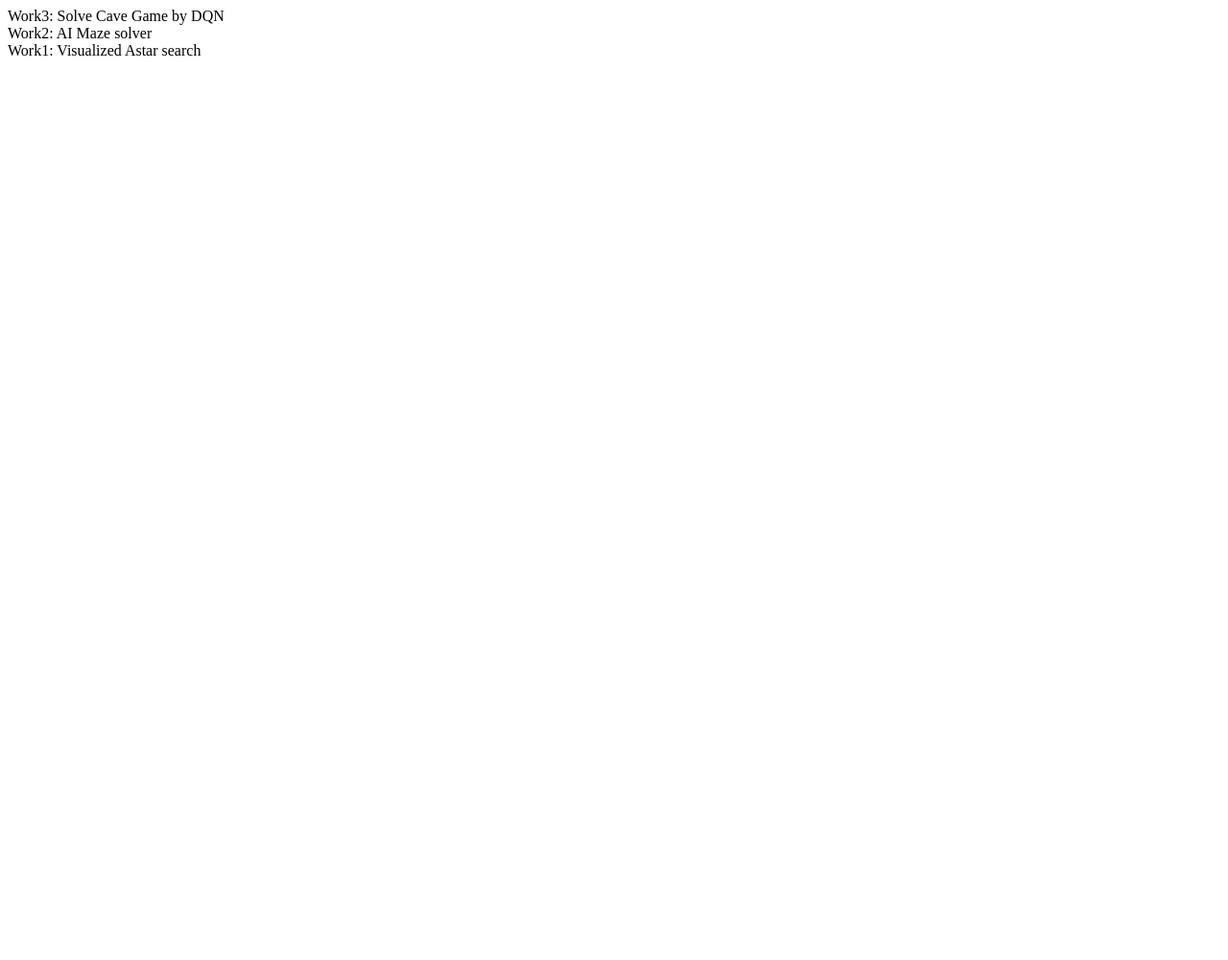
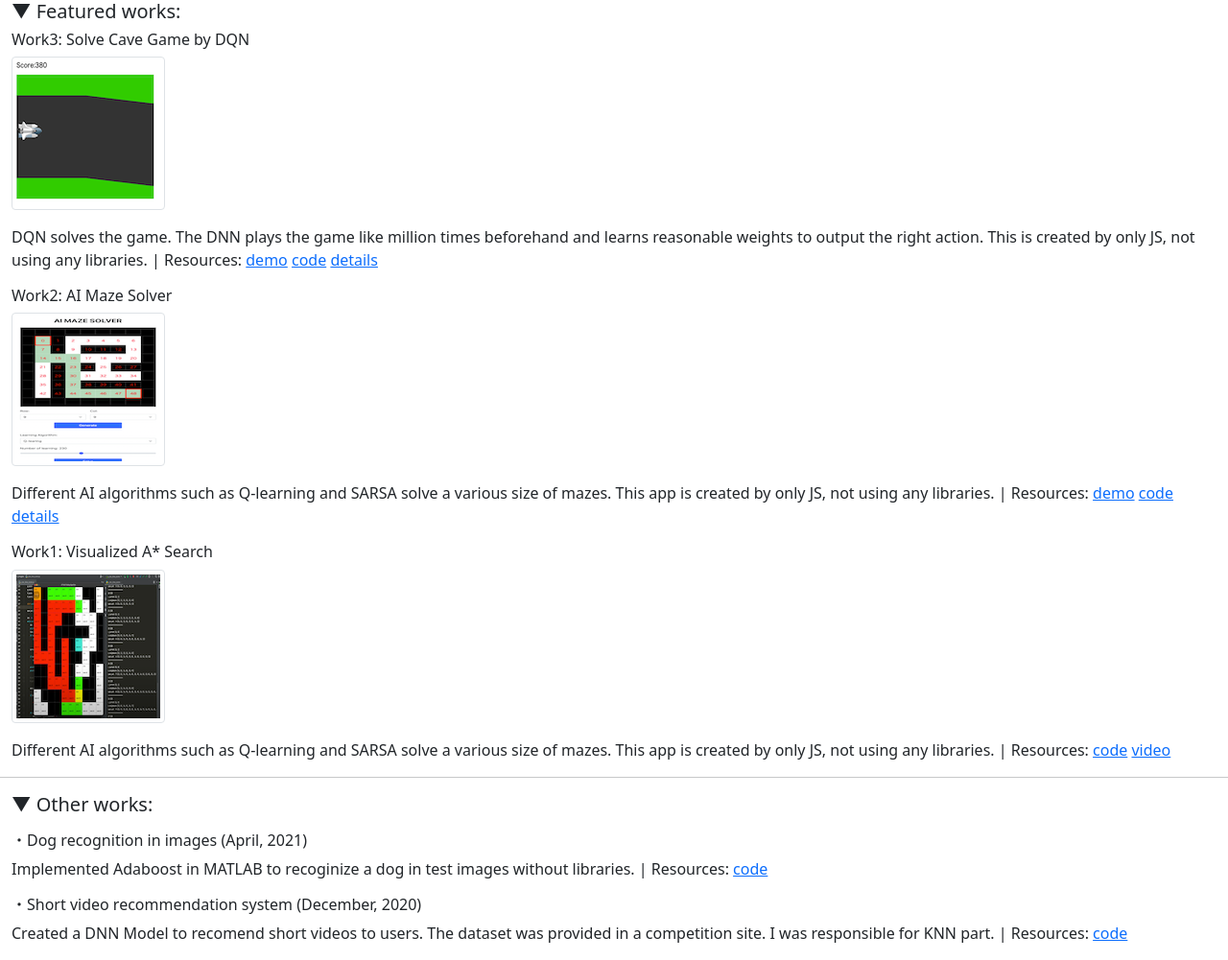
Before and after one commit to s122y4426/scikiy.github.io, a plain HTML site: page index.html in a window 1280 px wide. Shown: the whole page at 96% size. Before the commit the page ends 800 px from the top, so only its background shows below. Drawn offline with nearby package versions, Linux system fonts and the light colour scheme.

Commit message:
frames files added

```diff
--- a/index.html
+++ b/index.html
@@ -4,11 +4,126 @@
     <meta charset="UTF-8" />
     <meta http-equiv="X-UA-Compatible" content="IE=edge" />
     <meta name="viewport" content="width=device-width, initial-scale=1.0" />
+    <!-- Bootstrap CSS -->
+    <link
+      href="https://cdn.jsdelivr.net/npm/bootstrap@5.1.0/dist/css/bootstrap.min.css"
+      rel="stylesheet"
+      integrity="sha384-KyZXEAg3QhqLMpG8r+8fhAXLRk2vvoC2f3B09zVXn8CA5QIVfZOJ3BCsw2P0p/We"
+      crossorigin="anonymous"
+    />
+
     <title>Works</title>
   </head>
   <body>
-    <div>Work3: Solve Cave Game by DQN</div>
-    <div>Work2: AI Maze solver</div>
-    <div>Work1: Visualized Astar search</div>
+    <div class="container-fluid">
+      <div class="row">
+        <p class="h5">▼ Featured works:</p>
+        <!--Work3-->
+        <p class="h6">Work3: Solve Cave Game by DQN</p>
+        <p>
+          <a href="https://scikiy.github.io/CaveDQN/" target="_blank"
+            ><img src="img/work3.png" class="img-thumbnail" />
+          </a>
+        </p>
+        <p>
+          DQN solves the game. The DNN plays the game like million times
+          beforehand and learns reasonable weights to output the right action.
+          This is created by only JS, not using any libraries.
+          <span>
+            | Resources:
+            <a href="https://scikiy.github.io/gd_mazesolver/" target="_blank"
+              >demo</a
+            >
+            <a href="https://github.com/scikiy/gd_mazesolver" target="_blank"
+              >code</a
+            >
+            <a href="#" target="_blank">details</a>
+          </span>
+        </p>
+        <!--End of Work3-->
+        <!--Work2-->
+        <p class="h6">Work2: AI Maze Solver</p>
+        <p>
+          <a href="https://scikiy.github.io/gd_mazesolver/" target="_blank"
+            ><img src="img/work2.png" class="img-thumbnail" />
+          </a>
+        </p>
+        <p>
+          Different AI algorithms such as Q-learning and SARSA solve a various
+          size of mazes. This app is created by only JS, not using any
+          libraries.
+          <span>
+            | Resources:
+            <a href="https://scikiy.github.io/gd_mazesolver/" target="_blank"
+              >demo</a
+            >
+            <a href="https://github.com/scikiy/gd_mazesolver" target="_blank"
+              >code</a
+            >
+            <a href="#" target="_blank">details</a>
+          </span>
+        </p>
+        <!--End of Work2-->
+        <!--Work1-->
+        <div>
+          <p class="h6">Work1: Visualized A* Search</p>
+          <p>
+            <a href="https://scikiy.github.io/gd_mazesolver/" target="_blank"
+              ><img src="img/work1.png" class="img-thumbnail" />
+            </a>
+          </p>
+          <p>
+            Different AI algorithms such as Q-learning and SARSA solve a various
+            size of mazes. This app is created by only JS, not using any
+            libraries.
+            <span>
+              | Resources:
+              <a href="https://github.com/scikiy/astar" target="_blank">code</a>
+              <a href="https://youtu.be/syEqM5AjOoI" target="_blank">video</a>
+            </span>
+          </p>
+          <!--End of Work1-->
+        </div>
+        <hr />
+        <div>
+          <!--Other works-->
+          <p class="h5">▼ Other works:</p>
+          <p></p>
+          <!--Other 1-->
+          <p class="h6">・Dog recognition in images (April, 2021)</p>
+          <p>
+            Implemented Adaboost in MATLAB to recoginize a dog in test images
+            without libraries.
+
+            <span>
+              | Resources:
+              <a href="https://github.com/scikiy/adaboost" target="_blank"
+                >code</a
+              >
+            </span>
+          </p>
+          <!--Other 2-->
+          <p class="h6">・Short video recommendation system (December, 2020)</p>
+          <p>
+            Created a DNN Model to recomend short videos to users. The dataset
+            was provided in a competition site. I was responsible for KNN part.
+            <span>
+              | Resources:
+              <a
+                href="https://colab.research.google.com/drive/1bXyN_ih4B_TDMYvaqI3xD_cP_MXTuZVa?usp=sharing"
+                target="_blank"
+                >code</a
+              >
+            </span>
+          </p>
+        </div>
+      </div>
+    </div>
+    <!-- Option 1: Bootstrap Bundle with Popper -->
+    <script
+      src="https://cdn.jsdelivr.net/npm/bootstrap@5.1.0/dist/js/bootstrap.bundle.min.js"
+      integrity="sha384-U1DAWAznBHeqEIlVSCgzq+c9gqGAJn5c/t99JyeKa9xxaYpSvHU5awsuZVVFIhvj"
+      crossorigin="anonymous"
+    ></script>
   </body>
 </html>
```
Also changed, not shown: pages/work1_details.html (added, +31 -0 lines), pages/work2_details.html (added, +31 -0 lines), pages/work3_details.html (added, +31 -0 lines), img/work1.png (added), img/work2.png (added), img/work3.png (added), 1 other file.
